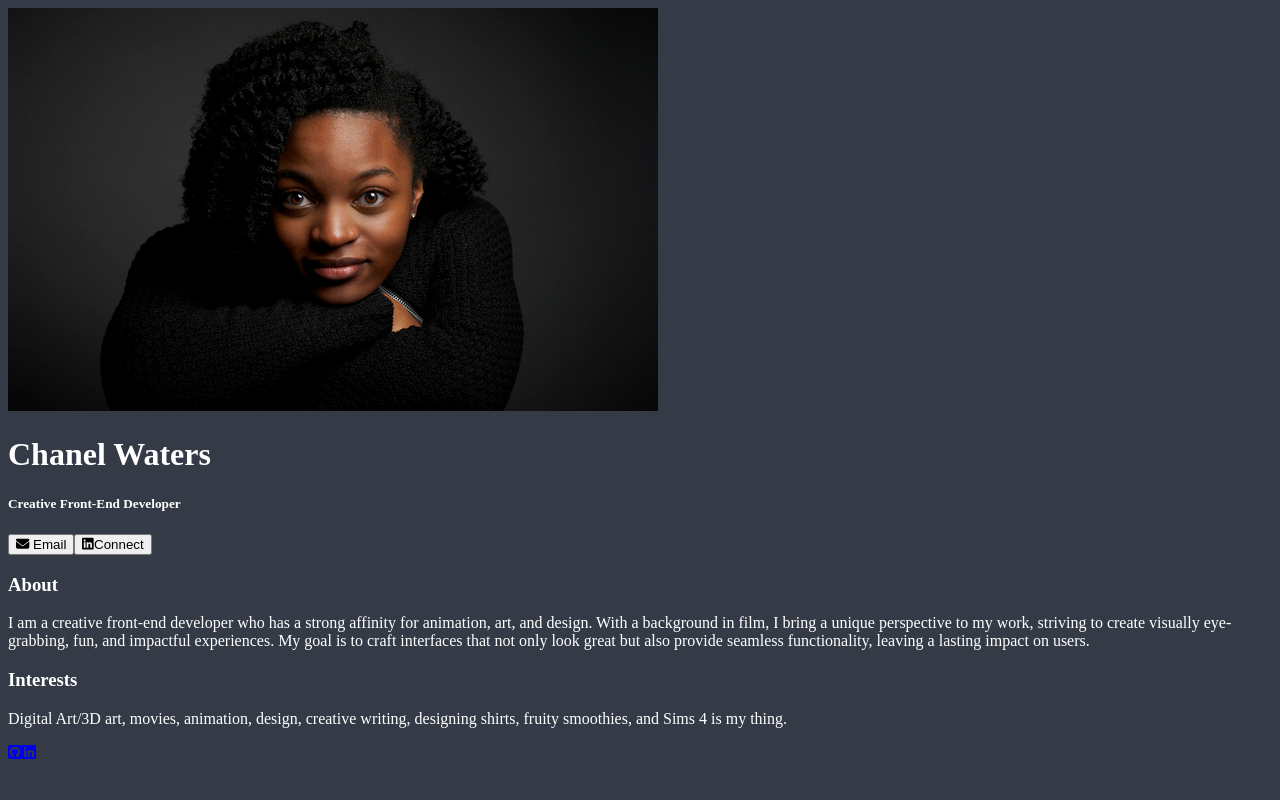
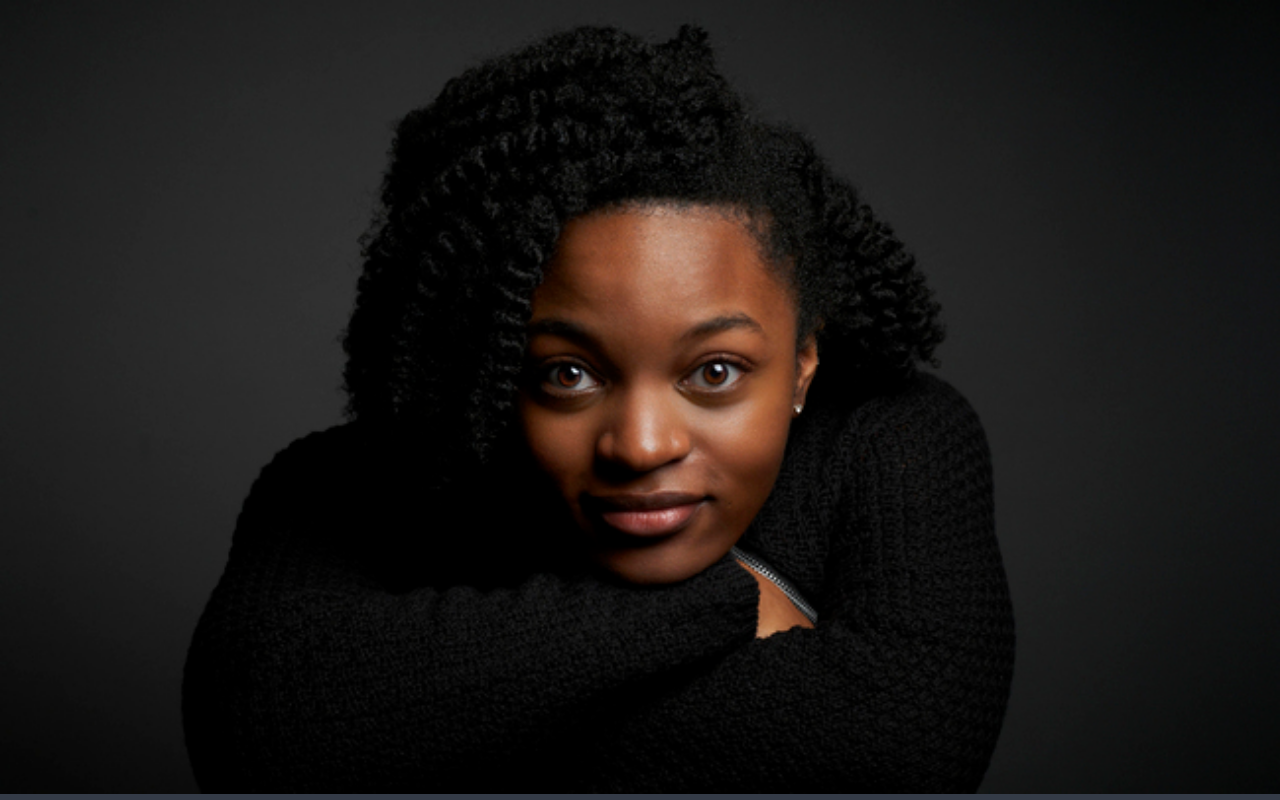
Before and after one commit to chaneldevelops/digital_businesscard, a React (Vite) app: page / in a window 1280 px wide. Shown: the top 800 px of the page. Built offline with nearby package versions, Linux system fonts and the light colour scheme.

Commit message:
Overpass and Michroma fonts added

```diff
--- a/src/style.css
+++ b/src/style.css
@@ -1,6 +1,6 @@
 /* FONTS */
-
-
+@import url('https://fonts.googleapis.com/css2?family=Michroma&display=swap');
+@import url('https://fonts.googleapis.com/css2?family=Overpass&display=swap');
 
 /*  CUSTOM PROPS */
 :root {
@@ -11,7 +11,33 @@
     --darker-bkg: #1e232a;
 }
 
+
+/* RESET */
+*,
+*::before,
+*::after {
+  box-sizing: border-box;
+  margin: 0;
+  padding: 0;
+}
+
 body {
+    display: flex;
+    align-items: center;
+    justify-content: center;
     background-color: var(--bkg-color);
     color: var(--white);
+    font-family: "Overpass", sans-serif;
 }
+
+/* INFO SECTION */
+img {
+    display: block;
+    width: 100%;
+}
+
+
+/* FONT CONFIG */
+h1, h3 {
+    font-family: "Michroma", sans-serif;
+}
```
